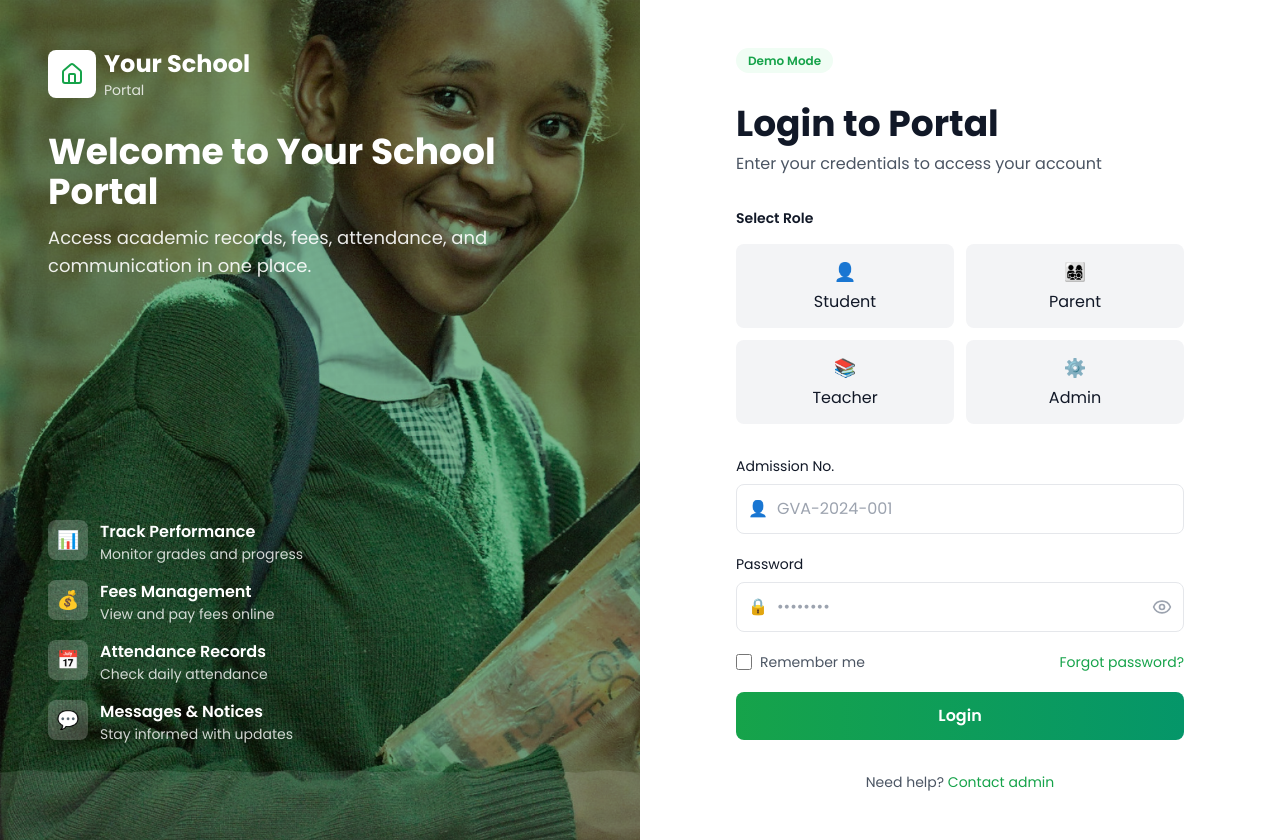
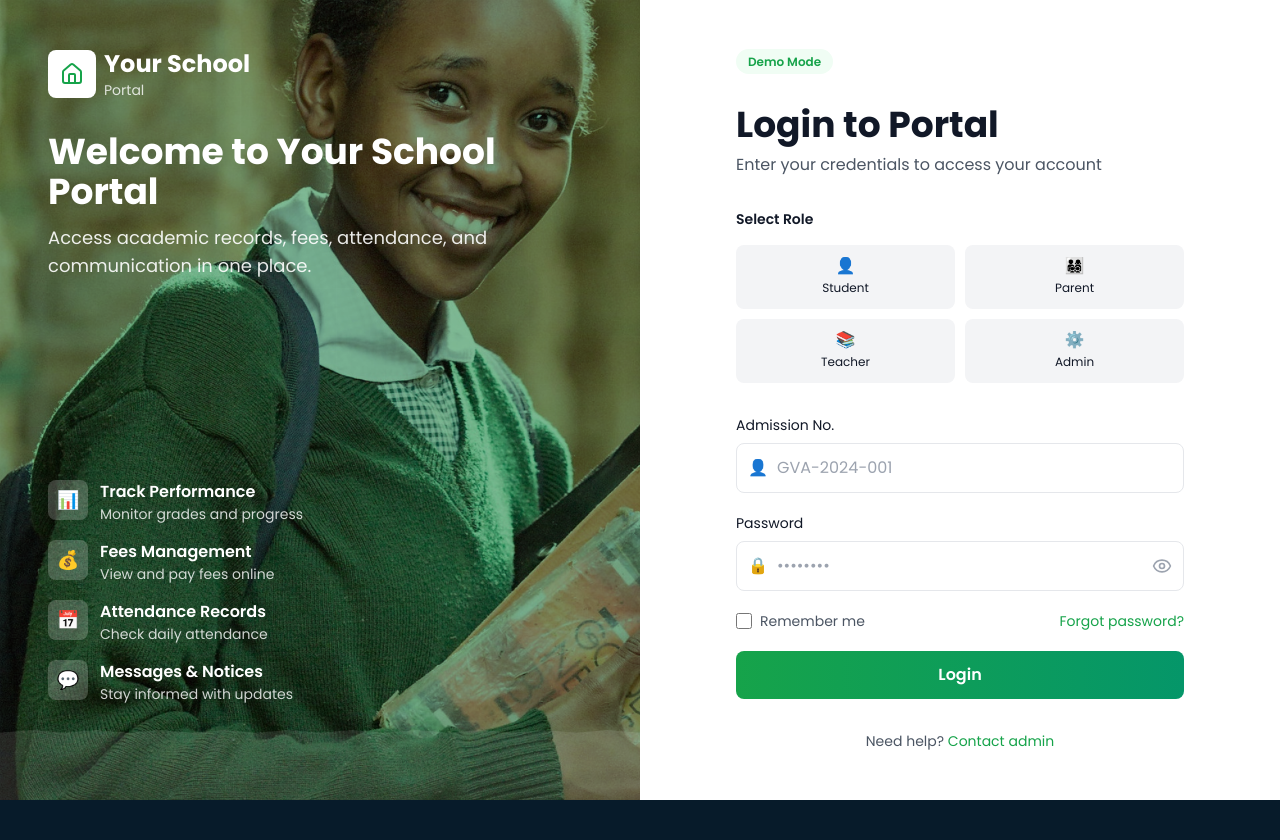
Before and after one commit to itaueliud/tstSchoolPortalDemo, a Next.js app: page /login in a window 1280 px wide. After the commit the page ends 800 px from the top, so only its background shows below. Built offline with nearby package versions, Linux system fonts and the light colour scheme.

Commit message:
Tighten login role selector sizing

```diff
--- a/pages/login.tsx
+++ b/pages/login.tsx
@@ -151,18 +151,18 @@ export default function Login() {
           {/* Role Selection */}
           <div className="mb-8">
             <label className="block text-sm font-semibold text-gray-900 mb-4">Select Role</label>
-            <div className="grid grid-cols-2 gap-3">
+            <div className="grid grid-cols-2 gap-2.5">
               {roleButtons.map((btn) => (
                 <button
                   key={btn.id}
                   onClick={() => setRole(btn.id as UserRole)}
-                  className={`py-3 px-4 rounded-lg font-medium transition-all ${
+                  className={`h-16 px-3 rounded-lg border text-xs font-medium transition-all flex flex-col items-center justify-center gap-1.5 ${
                     role === btn.id
                       ? 'bg-green-600 text-white border-2 border-green-600'
                       : 'bg-gray-100 text-gray-900 border-2 border-transparent hover:border-green-600'
                   }`}
                 >
-                  <div className="text-lg mb-1">{btn.icon}</div>
+                  <div className="text-base leading-none">{btn.icon}</div>
                   {btn.label}
                 </button>
               ))}
```
